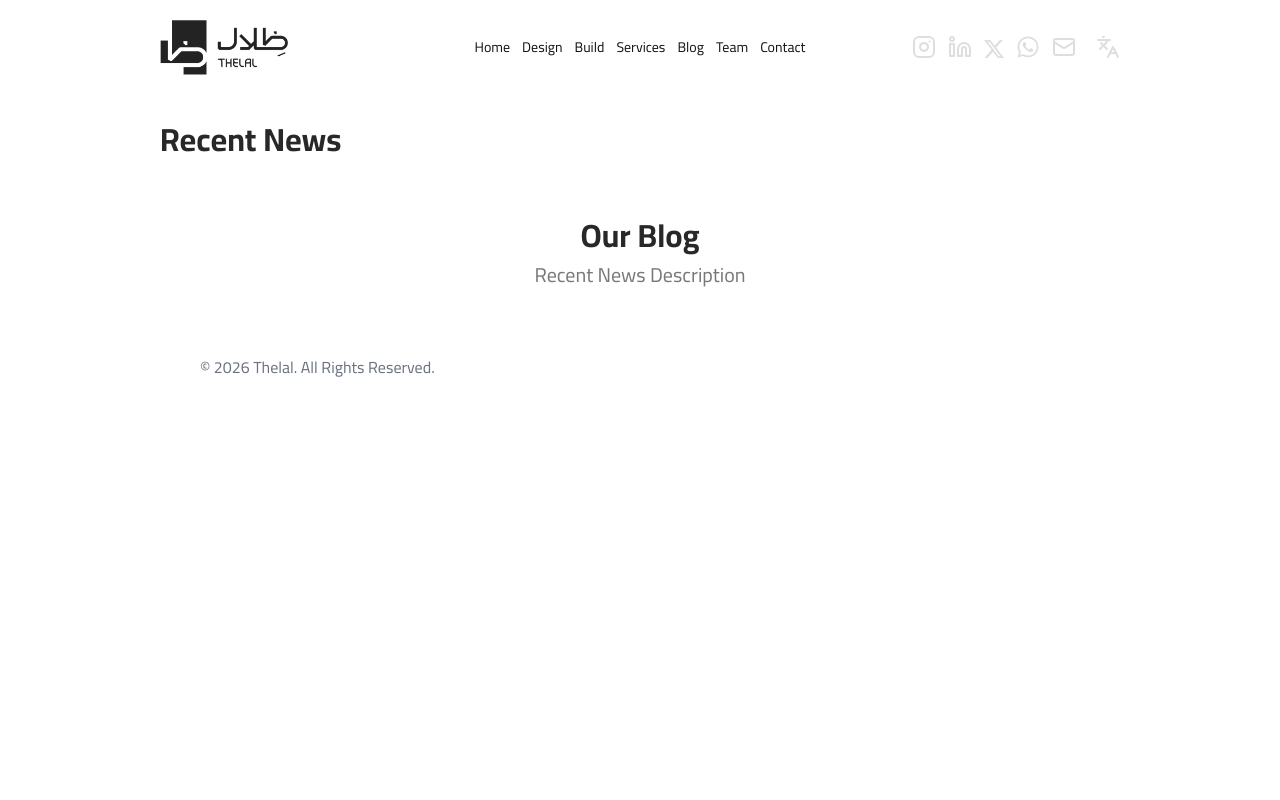
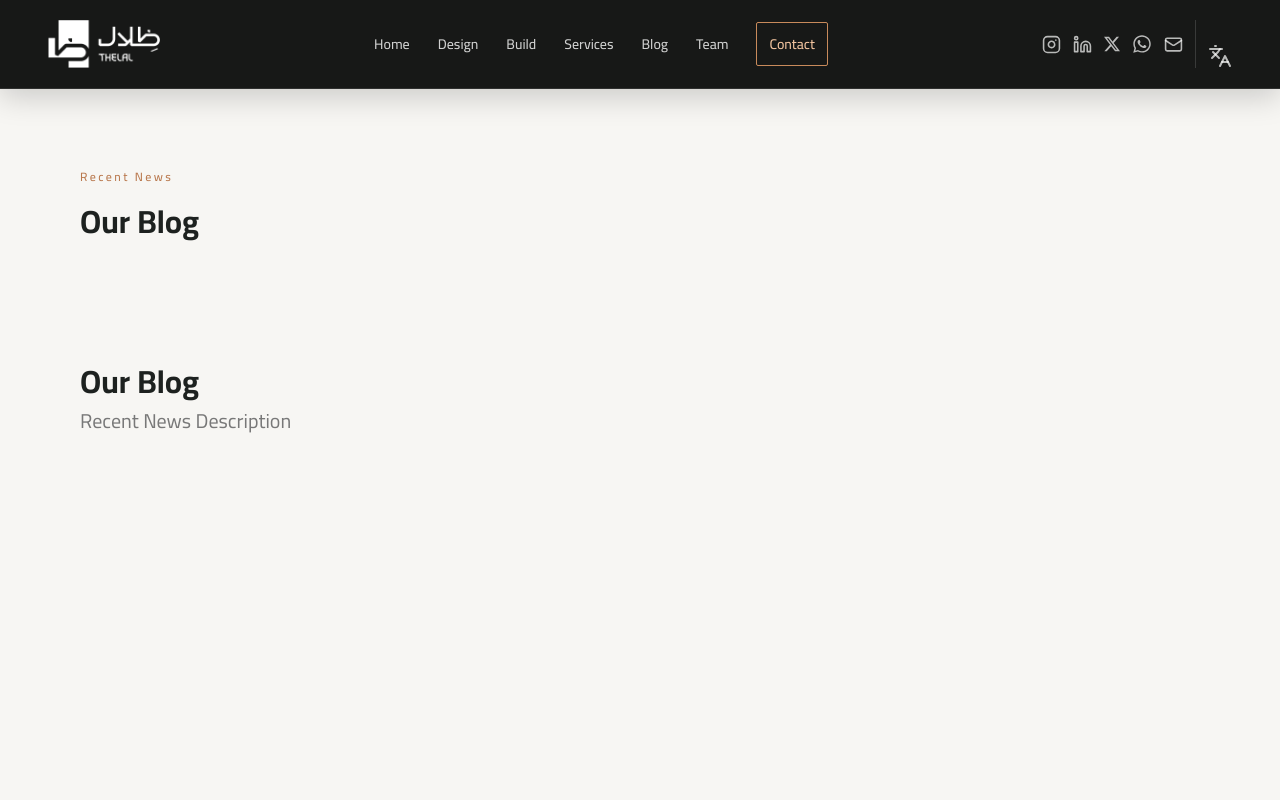
Before and after one commit to Eissakarash/thelal-portfolio, a Next.js app: page /en/our-blog in a window 1280 px wide. Shown: the top 800 px of the page. Built offline with nearby package versions, Linux system fonts and the light colour scheme.

Commit message:
Premium site redesign

```diff
--- a/app/[lang]/(public)/build/page.tsx
+++ b/app/[lang]/(public)/build/page.tsx
@@ -68,7 +68,7 @@ const BuildPage = async ({
   params: { lang: string };
 }) => {
   const t = await getTranslations("common");
-  let values = (await prisma.buildCategory
+  const values = (await prisma.buildCategory
     .findMany({
       include: {
         Build: true,
@@ -76,66 +76,39 @@ const BuildPage = async ({
     })
     .catch((error) => {
       console.error(error);
-      return null;
+      return;
     })) as any;
-
-  // Fallback data if no data in database
-  if (!values || values.length === 0) {
-    values = [
-      {
-        id: 1,
-        name: { en: 'Residential Projects', ar: 'مشاريع سكنية' },
-        Build: [
-          {
-            id: 1,
-            thumbnail: 'https://images.unsplash.com/photo-1486406146926-c627a92ad1ab?w=400',
-            title: { en: 'Modern Villa', ar: 'فيلا حديثة' }
-          },
-          {
-            id: 2,
-            thumbnail: 'https://images.unsplash.com/photo-1497366216548-37526070297c?w=400',
-            title: { en: 'Apartment Complex', ar: 'مجمع شقق' }
-          }
-        ]
-      },
-      {
-        id: 2,
-        name: { en: 'Commercial Projects', ar: 'مشاريع تجارية' },
-        Build: [
-          {
-            id: 3,
-            thumbnail: 'https://images.unsplash.com/photo-1497366811353-6870744d04b2?w=400',
-            title: { en: 'Office Building', ar: 'مبنى مكاتب' }
-          }
-        ]
-      }
-    ];
-  }
   return (
-    <div className="min-h-screen">
-      <div className="flex flex-col gap-6 md:my-10 md:px-10 md:py-5">
+    <div className="min-h-screen bg-[#f7f6f3] py-14 md:py-20">
+      <div className="mx-auto flex max-w-[1440px] flex-col gap-12 px-6 md:px-12 lg:px-20">
+        <div className="max-w-2xl">
+          <p className="mb-3 text-xs font-medium tracking-[0.2em] text-[#b9784d]">{lang === "ar" ? "من الموقع إلى التفاصيل" : "FROM SITE TO DETAIL"}</p>
+          <h1 className="text-4xl font-semibold text-[#1d211f] md:text-5xl">{t("build")}</h1>
+          <p className="mt-4 text-base leading-8 text-[#5d625f]">{lang === "ar" ? "تنفيذ مدروس يترجم الرؤية إلى مكان متقن ومتكامل." : "Considered delivery that turns vision into a refined, complete place."}</p>
+        </div>
         {values?.map((value: any) => (
-          <div key={value.id} className="flex flex-col gap-6  py-5">
+          <section key={value.id} className="border-t border-[#d7d2ca] pt-8">
             {!!value?.Build.length && (
-              <h2 className="md:md:text-[30px] text-[26px] font-bold uppercase ">
+              <h2 className="mb-7 text-2xl font-semibold text-[#1d211f] md:text-3xl">
                 {value.name[lang]}
               </h2>
             )}
 
-            <div className="grid md:grid-cols-4 grid-cols-2 gap-4 md:gap-10">
+            <div className="grid grid-cols-1 gap-5 sm:grid-cols-2 lg:grid-cols-4">
               {value?.Build?.map((build: Build) => (
-                <Link key={build.id} href={`/build/${build.id}`}>
+                <Link key={build.id} href={`/build/${build.id}`} className="group relative block overflow-hidden bg-[#171817]">
                   <Image
                     width={300}
                     height={300}
                     src={build.thumbnail}
                     alt="section-image"
-                    className="w-full h-full aspect-square object-cover"
+                    className="aspect-[4/5] w-full object-cover transition duration-500 group-hover:scale-105 group-hover:opacity-80"
                   />
+                  <span className="absolute inset-x-0 bottom-0 bg-gradient-to-t from-black/75 to-transparent px-5 pb-5 pt-16 text-sm font-medium text-white">{build.title?.[lang]}</span>
                 </Link>
               ))}
             </div>
-          </div>
+          </section>
         ))}
       </div>
     </div>
--- a/app/[lang]/(public)/design/page.tsx
+++ b/app/[lang]/(public)/design/page.tsx
@@ -22,30 +22,36 @@ const DesignPage = async ({
       return;
     })) as any;
   return (
-    <div className="min-h-screen">
-      <div className="flex flex-col gap-6 md:my-10 md:px-10 md:py-5">
+    <div className="min-h-screen bg-[#f7f6f3] py-14 md:py-20">
+      <div className="mx-auto flex max-w-[1440px] flex-col gap-12 px-6 md:px-12 lg:px-20">
+        <div className="max-w-2xl">
+          <p className="mb-3 text-xs font-medium tracking-[0.2em] text-[#b9784d]">{lang === "ar" ? "أعمال مختارة" : "SELECTED WORK"}</p>
+          <h1 className="text-4xl font-semibold text-[#1d211f] md:text-5xl">{t("design")}</h1>
+          <p className="mt-4 text-base leading-8 text-[#5d625f]">{lang === "ar" ? "مشاريع مصممة لتوازن الجمال، الوظيفة، وهوية المكان." : "Projects designed to balance beauty, function, and a sense of place."}</p>
+        </div>
         {values?.map((value: any) => (
-          <div key={value.id} className="flex flex-col gap-6  py-5">
+          <section key={value.id} className="border-t border-[#d7d2ca] pt-8">
             {!!value?.Design.length && (
-              <h2 className="md:md:text-[30px] text-[26px] font-bold uppercase ">
+              <h2 className="mb-7 text-2xl font-semibold text-[#1d211f] md:text-3xl">
                 {value.name[lang]}
               </h2>
             )}
 
-            <div className="grid md:grid-cols-4 grid-cols-2 md:gap-10 gap-4">
+            <div className="grid grid-cols-1 gap-5 sm:grid-cols-2 lg:grid-cols-4">
               {value?.Design?.map((design: Design) => (
-                <Link key={design.id} href={`/design/${design.id}`}>
+                <Link key={design.id} href={`/design/${design.id}`} className="group relative block overflow-hidden bg-[#171817]">
                   <Image
                     width={300}
                     height={300}
                     src={design.thumbnail}
                     alt="section-image"
-                    className="w-full h-full aspect-square object-cover"
+                    className="aspect-[4/5] w-full object-cover transition duration-500 group-hover:scale-105 group-hover:opacity-80"
                   />
+                  <span className="absolute inset-x-0 bottom-0 bg-gradient-to-t from-black/75 to-transparent px-5 pb-5 pt-16 text-sm font-medium text-white">{design.title?.[lang]}</span>
                 </Link>
               ))}
             </div>
-          </div>
+          </section>
         ))}
       </div>
     </div>
--- a/app/[lang]/(public)/our-blog/page.tsx
+++ b/app/[lang]/(public)/our-blog/page.tsx
@@ -68,9 +68,13 @@ const BlogPage = async () => {
   const t = await getTranslations("common");
   const data = await getAllblogs({});
   return (
-    <div className="space-y-6 mt-10 max-md:p-6">
-      <Text as="h2">{t("recent_news")}</Text>
-      <div className="grid grid-cols-2 gap-6 max-lg:grid-cols-1">
+    <div className="min-h-screen bg-[#f7f6f3] py-14 md:py-20">
+      <div className="mx-auto max-w-[1440px] px-6 md:px-12 lg:px-20">
+      <div className="mb-12 max-w-2xl">
+        <p className="mb-3 text-xs font-medium tracking-[0.2em] text-[#b9784d]">{t("recent_news")}</p>
+        <Text as="h2" className="text-4xl !leading-tight text-[#1d211f] md:text-5xl">{t("our_blog")}</Text>
+      </div>
+      <div className="grid grid-cols-1 gap-6 lg:grid-cols-2">
         {data?.map(
           (item: any) =>
             dayjs(item.date).isAfter(dayjs().subtract(2, "week")) && (
@@ -84,12 +88,12 @@ const BlogPage = async () => {
         )}
       </div>
 
-      <div className="lg:space-y-6 lg:mt-16 mt-6">
-        <div className="text-center">
-          <Text as="h2">{t("our_blog")}</Text>
+      <div className="mt-16 space-y-7">
+        <div className="max-w-2xl">
+          <Text as="h2" className="text-3xl text-[#1d211f]">{t("our_blog")}</Text>
           <Text as="p">{t("recent_news_description")}</Text>
         </div>
-        <div className="grid grid-cols-4 gap-6 max-lg:grid-cols-1">
+        <div className="grid grid-cols-1 gap-6 sm:grid-cols-2 xl:grid-cols-4">
           {data?.map((item: any) => (
             <ArticleCard
               {...item}
@@ -100,7 +104,7 @@ const BlogPage = async () => {
             />
           ))}
         </div>
-      </div>
+      </div></div>
     </div>
   );
 };
--- a/app/globals.css
+++ b/app/globals.css
@@ -3,13 +3,22 @@
 @tailwind utilities;
 
 body {
-  background-color: #fff;
-  color: #333;
+  background-color: #f7f6f3;
+  color: #1d211f;
   font-family: var(--font-ibm);
 }
 
 ::-webkit-scrollbar {
-  width: 0px;
+  width: 8px;
+}
+
+::-webkit-scrollbar-thumb {
+  background: #c88a5b;
+}
+
+::selection {
+  background: #c88a5b;
+  color: #171817;
 }
 
 [vaul-drawer-direction="bottom"]:after {
--- a/layout/header.tsx
+++ b/layout/header.tsx
@@ -17,82 +17,38 @@ async function Header({ lang }: { lang: "ar" | "en" }) {
     return;
   })) as any;
 
+  const services = lang === "ar" ? "الخدمات" : "Services";
+
   return (
     <>
-      <div className="max-md:p-4 sticky z-10 bg-white top-0 md:grid grid-cols-3 max-md:grid-cols-2 max-md:gap-2 items-center w-full pt-5 hidden">
-        <Link href="/" className="text-5xl font-bold text-black me-auto">
-          <Image src={Logo} alt="logo" className="w-32 object-contain" />
-        </Link>
+      <header className="sticky top-0 z-30 hidden border-b border-white/10 bg-[#171817] text-white shadow-[0_8px_30px_rgba(0,0,0,0.18)] md:block">
+        <div className="mx-auto grid min-h-[88px] max-w-[1440px] grid-cols-[auto_1fr_auto] items-center gap-8 px-8 lg:px-12">
+          <Link href="/" className="shrink-0" aria-label="Thelal home">
+            <Image src={Logo} alt="ظِلال" className="w-28 object-contain brightness-0 invert" priority />
+          </Link>
 
-        <ul className="flex justify-center gap-3 text-sm max-md:order-3 group text-natural-dark cursor-pointer hover:text-natural-dark/20 duration-200">
-          <li className="hover:text-opacity-100 hover:text-natural-dark text-nowrap">
-            <Link href="/">{t("home")}</Link>
-          </li>
-          <li className="hover:text-opacity-100 hover:text-natural-dark text-nowrap">
-            <Link href="/design">{t("design")}</Link>
-          </li>
-          <li className="hover:text-opacity-100 hover:text-natural-dark text-nowrap">
-            <Link href="/build">{t("build")}</Link>
-          </li>
-          <li className="hover:text-opacity-100 hover:text-natural-dark text-nowrap">
-            <Link href="/services">
-              {lang === "ar" ? "الخدمات" : "Services"}
-            </Link>
-          </li>
-          <li className="hover:text-opacity-100 hover:text-natural-dark text-nowrap">
-            <Link href="/our-blog">{t("our-blog")}</Link>
-          </li>
-          <li className="hover:text-opacity-100 hover:text-natural-dark text-nowrap">
-            <Link href="/team">{t("team")}</Link>
-          </li>
+          <nav aria-label="Primary navigation" className="justify-self-center">
+            <ul className="flex items-center justify-center gap-5 text-sm font-medium text-white/80 lg:gap-7">
+              <li><Link className="transition hover:text-[#c88a5b]" href="/">{t("home")}</Link></li>
+              <li><Link className="transition hover:text-[#c88a5b]" href="/design">{t("design")}</Link></li>
+              <li><Link className="transition hover:text-[#c88a5b]" href="/build">{t("build")}</Link></li>
+              <li><Link className="transition hover:text-[#c88a5b]" href="/services">{services}</Link></li>
+              <li><Link className="transition hover:text-[#c88a5b]" href="/our-blog">{t("our-blog")}</Link></li>
+              <li><Link className="transition hover:text-[#c88a5b]" href="/team">{t("team")}</Link></li>
+              <li><Link className="rounded-sm border border-[#c88a5b] px-3 py-2 text-[#f2c49f] transition hover:bg-[#c88a5b] hover:text-[#171817]" href="/contact-us">{t("contact")}</Link></li>
+            </ul>
+          </nav>
 
-          <li className="hover:text-opacity-100 hover:text-natural-dark text-nowrap">
-            <Link href="/contact-us"> {t("contact")}</Link>
-          </li>
-        </ul>
-
-        <div className="flex shrink-0 gap-3 text-natural group cursor-pointer hover:text-opacity-50 duration-200 ms-auto">
-          <a
-            target="_blank"
-            href={values?.instagram}
-            className="hover:text-opacity-100  hover:text-natural"
-          >
-            <InstagramIcon />
-          </a>
-          <a
-            target="_blank"
-            href={values?.linkedin}
-            className="hover:text-opacity-100  hover:text-natural"
-          >
-            <Linkedin />
-          </a>
-          <a
-            target="_blank"
-            href={values?.x}
-            className="hover:text-opacity-100  hover:text-natural"
-          >
-            <X className="fill-current size-5 mt-1" />
-          </a>
-
-          <a
-            target="_blank"
-            href={values?.whatsapp}
-            className="hover:text-opacity-100  hover:text-natural"
-          >
-            <Whatsapp className="fill-current  size-6" />
-          </a>
-
-          <a
-            target="_blank"
-            href={values?.mail}
-            className="hover:text-opacity-100  hover:text-natural"
-          >
-            <Mail />
-          </a>
-
-          <LocaleSwitcher />
+          <div className="flex items-center gap-3 text-white/70">
+            <a aria-label="Instagram" target="_blank" rel="noreferrer" href={values?.instagram} className="transition hover:text-[#c88a5b]"><InstagramIcon size={19} /></a>
+            <a aria-label="LinkedIn" target="_blank" rel="noreferrer" href={values?.linkedin} className="transition hover:text-[#c88a5b]"><Linkedin size={19} /></a>
+            <a aria-label="X" target="_blank" rel="noreferrer" href={values?.x} className="transition hover:text-[#c88a5b]"><X className="size-4 fill-current" /></a>
+            <a aria-label="WhatsApp" target="_blank" rel="noreferrer" href={values?.whatsapp} className="transition hover:text-[#c88a5b]"><Whatsapp className="size-5 fill-current" /></a>
+            <a aria-label="Email" href={values?.mail} className="transition hover:text-[#c88a5b]"><Mail size={19} /></a>
+            <span className="border-s border-white/15 ps-3"><LocaleSwitcher /></span>
+          </div>
         </div>
-      </div>
+      </header>
       <SideBar values={values} />
     </>
   );
--- a/layout/main-layout.tsx
+++ b/layout/main-layout.tsx
@@ -2,21 +2,14 @@ import React from "react";
 import Header from "./header";
 import { getTranslations } from "next-intl/server";
 
-const MainLayoutPage = async ({
-  children,
-  lang,
-}: {
-  children: React.ReactNode;
-  lang: "ar" | "en";
-}) => {
+const MainLayoutPage = async ({ children, lang }: { children: React.ReactNode; lang: "ar" | "en" }) => {
   const t = await getTranslations("common");
   return (
-    <main className="relative max-w-[960px] mx-auto snap-y snap-proximity h-screen overflow-auto">
+    <main className="min-h-screen overflow-x-hidden bg-[#f7f6f3] text-[#1d211f]">
       <Header lang={lang} />
       {children}
-      {/* copy right */}
-      <footer className="p-10 text-gray-500">
-        {t("copy_writes", { year: new Date().getFullYear() })}
+      <footer className="border-t border-white/10 bg-[#171817] px-6 py-10 text-center text-sm text-white/55 md:px-12">
+        <p>{t("copy_writes", { year: new Date().getFullYear() })}</p>
       </footer>
     </main>
   );
--- a/layout/side-bar.tsx
+++ b/layout/side-bar.tsx
@@ -1,13 +1,9 @@
 "use client";
+
 import { Link } from "@/utils/navigation";
 import Image from "next/image";
-import React, { useState } from "react";
-import {
-  Sheet,
-  SheetContent,
-  SheetTrigger,
-  SheetClose,
-} from "@/ui/atoms/sheet";
+import React from "react";
+import { Sheet, SheetContent, SheetTrigger, SheetClose } from "@/ui/atoms/sheet";
 import Logo from "@/images/logo.png";
 import { Button } from "@/ui/atoms";
 import { InstagramIcon, Linkedin, Mail, Menu } from "lucide-react";
@@ -19,103 +15,43 @@ import LocaleSwitcher from "@/ui/atoms/locale-switcher";
 function SideBar({ values }: { values: any }) {
   const t = useTranslations("common");
   const lang = useLocale();
+  const services = lang === "ar" ? "الخدمات" : "Services";
+  const links = [
+    ["/", t("home")], ["/design", t("design")], ["/build", t("build")], ["/services", services],
+    ["/our-blog", t("our-blog")], ["/team", t("team")], ["/contact-us", t("contact")],
+  ];
+
   return (
-    <div className="md:hidden top-0 z-10 sticky bg-white flex justify-between items-center w-full p-5">
-      <Link href="/" className="text-5xl font-bold text-black">
-        <Image src={Logo} alt="logo" className="w-32 object-contain" />
-      </Link>
+    <header className="sticky top-0 z-30 flex items-center justify-between border-b border-white/10 bg-[#171817] px-5 py-4 text-white shadow-lg md:hidden">
+      <Link href="/" aria-label="Thelal home"><Image src={Logo} alt="ظِلال" className="w-24 brightness-0 invert" priority /></Link>
       <Sheet>
-        <SheetTrigger>
-          <Button as="div" variant="outline">
-            <Menu />
-          </Button>
+        <SheetTrigger asChild>
+          <Button variant="outline" className="border-[#c88a5b] bg-transparent text-[#f2c49f] hover:bg-[#c88a5b] hover:text-[#171817]"><Menu /></Button>
         </SheetTrigger>
-
-        <SheetContent
-          side={lang === "en" ? "left" : "right"}
-          className="space-y-8 pt-20"
-        >
-          <Link href="/" className="text-5xl font-bold text-black ms-auto ">
-            <Image src={Logo} alt="logo" className="w-32 object-contain" />
-          </Link>
-          <ul className="flex flex-col gap-6 max-md:order-3 group text-natural-dark cursor-pointer hover:text-natural-dark/20 duration-200">
-            <Link href="/">
-              <SheetClose className="hover:text-opacity-100 hover:text-natural-dark text-nowrap">
-                {t("home")}
-              </SheetClose>
-            </Link>
-            <Link href="/design">
-              <SheetClose className="hover:text-opacity-100 hover:text-natural-dark text-nowrap">
-                {t("design")}
-              </SheetClose>
-            </Link>
-            <Link href="/build">
-              <SheetClose className="hover:text-opacity-100 hover:text-natural-dark text-nowrap">
-                {t("build")}
-              </SheetClose>
-            </Link>
-            <Link href="/services">
-              <SheetClose className="hover:text-opacity-100 hover:text-natural-dark text-nowrap">
-                {lang === "ar" ? "الخدمات" : "Services"}
-              </SheetClose>
-            </Link>
-            <Link href="/our-blog">
-              <SheetClose className="hover:text-opacity-100 hover:text-natural-dark text-nowrap">
-                {t("our-blog")}
-              </SheetClose>
-            </Link>
-            <Link href="/team">
-              <SheetClose className="hover:text-opacity-100 hover:text-natural-dark text-nowrap">
-                {t("team")}
-              </SheetClose>
-            </Link>
-
-            <Link href="/contact-us">
-              <SheetClose className="hover:text-opacity-100 hover:text-natural-dark text-nowrap">
-                {t("contact")}
-              </SheetClose>
-            </Link>
-          </ul>
-          <div className="flex gap-3 text-natural group cursor-pointer hover:text-opacity-50 duration-200 ">
-            <a
-              target="_blank"
-              href={values?.instagram}
-              className="hover:text-opacity-100  hover:text-natural"
-            >
-              <InstagramIcon />
-            </a>
-            <a
-              target="_blank"
-              href={values?.linkedin}
-              className="hover:text-opacity-100  hover:text-natural"
-            >
-              <Linkedin />
-            </a>
-            <a
-              target="_blank"
-              href={values?.x}
-              className="hover:text-opacity-100  hover:text-natural"
-            >
-              <X className="fill-current size-5 mt-1" />
-            </a>
-
-            <a
-              target="_blank"
-              href={values?.whatsapp}
-              className="hover:text-opacity-100  hover:text-natural"
-            >
-              <Whatsapp className="fill-current  size-6" />
-            </a>
-
-            <span className="hover:text-opacity-100  hover:text-natural">
-              <Mail />
-            </span>
-
-            <LocaleSwitcher />
+        <SheetContent side={lang === "en" ? "left" : "right"} className="border-white/10 bg-[#171817] px-7 pt-8 text-white">
+          <div className="flex h-full flex-col">
+            <Image src={Logo} alt="ظِلال" className="mb-12 w-28 brightness-0 invert" />
+            <nav className="flex-1">
+              <ul className="space-y-1 text-lg">
+                {links.map(([href, label]) => (
+                  <li key={href}>
+                    <Link href={href}><SheetClose className="w-full rounded-sm px-3 py-3 text-start text-white/85 transition hover:bg-white/10 hover:text-[#f2c49f]">{label}</SheetClose></Link>
+                  </li>
+                ))}
+              </ul>
+            </nav>
+            <div className="flex items-center gap-4 border-t border-white/10 pt-6 text-white/70">
+              <a aria-label="Instagram" href={values?.instagram} target="_blank" rel="noreferrer"><InstagramIcon size={20} /></a>
+              <a aria-label="LinkedIn" href={values?.linkedin} target="_blank" rel="noreferrer"><Linkedin size={20} /></a>
+              <a aria-label="X" href={values?.x} target="_blank" rel="noreferrer"><X className="size-4 fill-current" /></a>
+              <a aria-label="WhatsApp" href={values?.whatsapp} target="_blank" rel="noreferrer"><Whatsapp className="size-5 fill-current" /></a>
+              <a aria-label="Email" href={values?.mail}><Mail size={20} /></a>
+              <LocaleSwitcher />
+            </div>
           </div>
         </SheetContent>
       </Sheet>
-    </div>
+    </header>
   );
 }
 
--- a/ui/molecules/carosul.tsx
+++ b/ui/molecules/carosul.tsx
@@ -1,25 +1,42 @@
 "use client";
+
 import * as React from "react";
 import Autoplay from "embla-carousel-autoplay";
 import { Carousel, CarouselContent, CarouselItem } from "../atoms/carousel";
-import Image from "next/image";
+import Image, { StaticImageData } from "next/image";
+import { Link } from "@/utils/navigation";
+import { useLocale } from "next-intl";
 
-function Slider({ data }: { data: string[] }) {
+function Slider({ data }: { data: Array<string | StaticImageData> }) {
+  const lang = useLocale();
+  const isArabic = lang === "ar";
+
   return (
-    <Carousel
-      plugins={[Autoplay({ delay: 2000, stopOnInteraction: true })]}
-      className="w-full h-full"
-    >
-      <CarouselContent className="h-full">
-        {data?.map((data, index) => (
-          <CarouselItem key={index} className="h-full">
-            <Image
-              src={data}
-              alt="hero"
-              width={1000}
-              height={1000}
-              className="h-full w-full z-[-1]  object-cover"
-            />
+    <Carousel plugins={[Autoplay({ delay: 5500, stopOnInteraction: true })]} className="w-full overflow-hidden bg-[#171817]">
+      <CarouselContent>
+        {data?.map((image, index) => (
+          <CarouselItem key={index}>
+            <section className="relative isolate flex min-h-[calc(100vh-88px)] items-end overflow-hidden md:min-h-[700px]">
+              <Image src={image} alt="Thelal architectural work" fill priority={index === 0} sizes="100vw" className="object-cover" />
+              <div className="absolute inset-0 bg-[linear-gradient(90deg,rgba(18,20,19,0.88),rgba(18,20,19,0.36)_54%,rgba(18,20,19,0.16))]" />
+              <div className="relative mx-auto w-full max-w-[1440px] px-6 pb-20 pt-32 text-white md:px-12 md:pb-28 lg:px-20">
+                <p className="mb-5 text-xs font-medium tracking-[0.22em] text-[#f2c49f] md:text-sm">
+                  {isArabic ? "ظِلال للهندسة المعمارية" : "THELAL ARCHITECTURE"}
+                </p>
+                <h1 className="max-w-3xl text-4xl font-semibold leading-tight md:text-6xl">
+                  {isArabic ? "مساحات تحمل هويةً وتبقى في الذاكرة." : "Spaces shaped by identity, made to endure."}
+                </h1>
+                <p className="mt-6 max-w-xl text-base leading-8 text-white/80 md:text-lg">
+                  {isArabic ? "نصمم وننفذ تجارب معمارية متوازنة، من الفكرة الأولى حتى أدق تفاصيل المكان." : "We design and deliver balanced architectural experiences, from the first idea to the finest detail."}
+                </p>
+                <Link href="/contact-us" className="mt-9 inline-flex border border-[#c88a5b] bg-[#c88a5b] px-6 py-3 text-sm font-semibold text-[#171817] transition hover:bg-transparent hover:text-[#f2c49f]">
+                  {isArabic ? "ابدأ مشروعك" : "Start your project"}
+                </Link>
+              </div>
+              <div className="absolute bottom-7 end-6 flex items-center gap-2 text-xs text-white/70 md:end-12">
+                <span className="h-px w-10 bg-[#c88a5b]" /> {String(index + 1).padStart(2, "0")}
+              </div>
+            </section>
           </CarouselItem>
         ))}
       </CarouselContent>
```
Also changed, not shown: app/[lang]/(public)/contact-us/page.tsx (+12 -4 lines), app/[lang]/(public)/team/page.tsx (+13 -36 lines), view/blog/article-card.tsx (+14 -98 lines).
